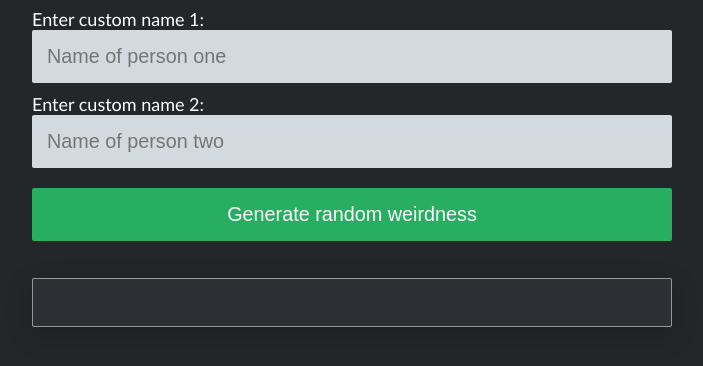
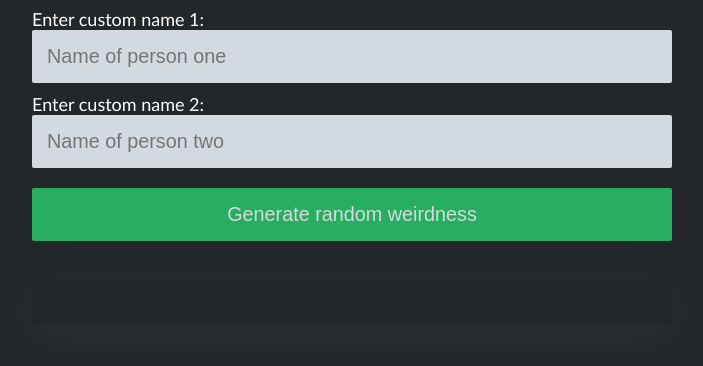
Before and after one commit to SjoerdHekking/SillySpooder, a plain HTML site: page index.html in a window 1280 px wide. Shown: the whole page, without its empty margins (288-991 px from the left). Drawn offline with Linux system fonts and the light colour scheme.

Commit message:
active state and tidy..
ordering stuff a bit bettur

```diff
--- a/style.css
+++ b/style.css
@@ -1,10 +1,15 @@
 /* TRBRY */
+:root {
+  --main-cl-lighter: #2c2f33;
+  --main-cl-darker: #23272a;
+  --main-cl-interact: #27ae60;
+  --main-cl-highcontrast: #d3dadf;
+}
 body {
-        font-family: "Gill Sans", "Gill Sans MT", Calibri, "Trebuchet MS",
-          sans-serif;
+  font-family: "Gill Sans", "Gill Sans MT", Calibri, "Trebuchet MS", sans-serif;
   font-size: 18px;
 
-        background-color: #23272a;
+  background-color: var(--main-cl-darker);
   color: #fff;
 }
 body > * {
@@ -15,9 +20,9 @@
   width: 100%;
   font-size: 1.1em;
   box-sizing: border-box;
-        background: #27ae60;
+  background: var(--main-cl-interact);
   font-weight: 500;
-        color: white;
+  color: var(--main-cl-highcontrast);
   border: 0 none;
   border-radius: 2px;
   cursor: pointer;
@@ -25,8 +30,10 @@
   margin: 10px 0;
 }
 button:hover {
-        background-color: #3d9963;
-        color: #eee;
+  filter: brightness(1.2);
+}
+button:active {
+  filter: brightness(0.9);
 }
 input {
   padding: 15px;
@@ -37,18 +44,17 @@
   font-size: 1.1em;
   border: 0 none;
   border-radius: 2px;
-        background-color: #d3dadf;
+  background-color: var(--main-cl-highcontrast);
   color: #000;
 }
 .Quote {
   box-sizing: border-box;
   padding: 1em 1.6rem;
-        background-color: #2c2f33;
+  background-color: var(--main-cl-darker);
   font-size: 1.3em;
   line-height: 1.3;
   font-weight: 300;
   border-radius: 2px;
   margin: 2ch auto 0 auto;
-        filter: drop-shadow(0px 8px 12px #00000033);
-        border: 1px solid #ffffff80;
+  filter: drop-shadow(0px 10px 20px var(--main-cl-lighter));
 }
```
Lines whose indentation alone changed are shown as unchanged.
